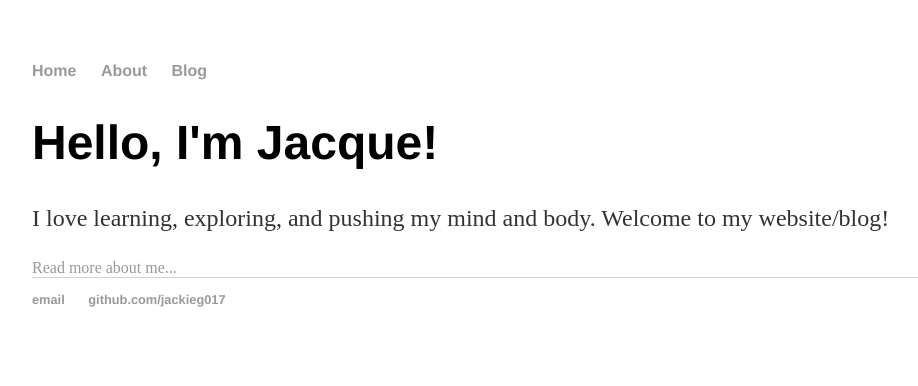
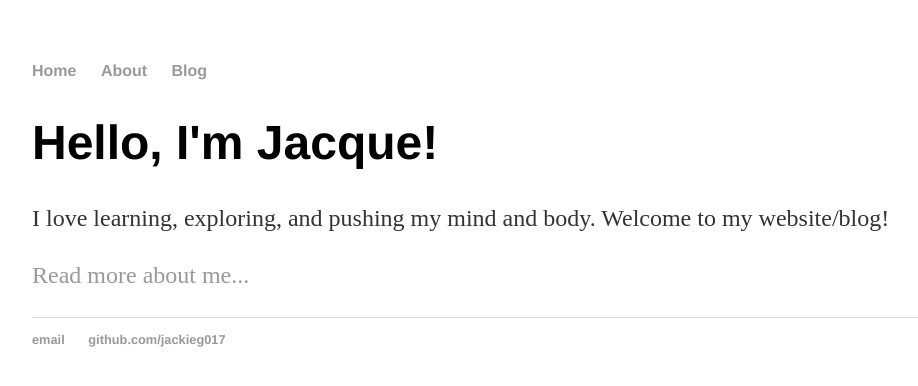
Before and after one commit to jackieg017/jackieg017.github.io, a Jekyll site: the page built from index.html, in a window 1280 px wide. Shown: the top 386 px of the page, without its empty margins (160-1078 px from the left). Built offline with Jekyll 4.4.1, drawn with Linux system fonts in a browser that asks for light colours.

Commit message:
fix typo

```diff
--- a/index.html
+++ b/index.html
@@ -5,6 +5,5 @@ title: Jacque
 <div class="blurb">
 	<h1>Hello, I'm Jacque!</h1>
 	<p>I love learning, exploring, and pushing my mind and body. Welcome to my website/blog!</p>
-	<a href="/about"> Read more
-		about me...</a>
+	<p> <a href="/about"> Read more about me...</a> </p>
 </div><!-- /.blurb -->
```
